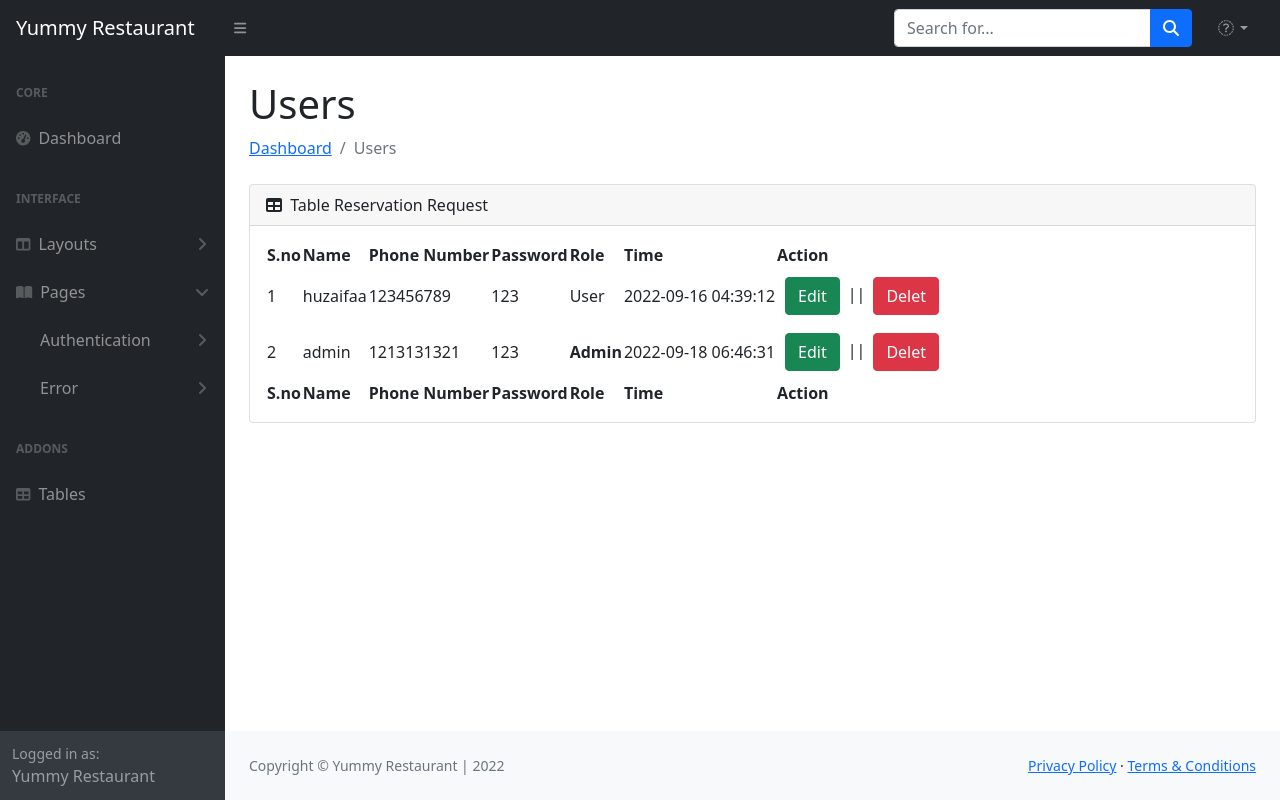
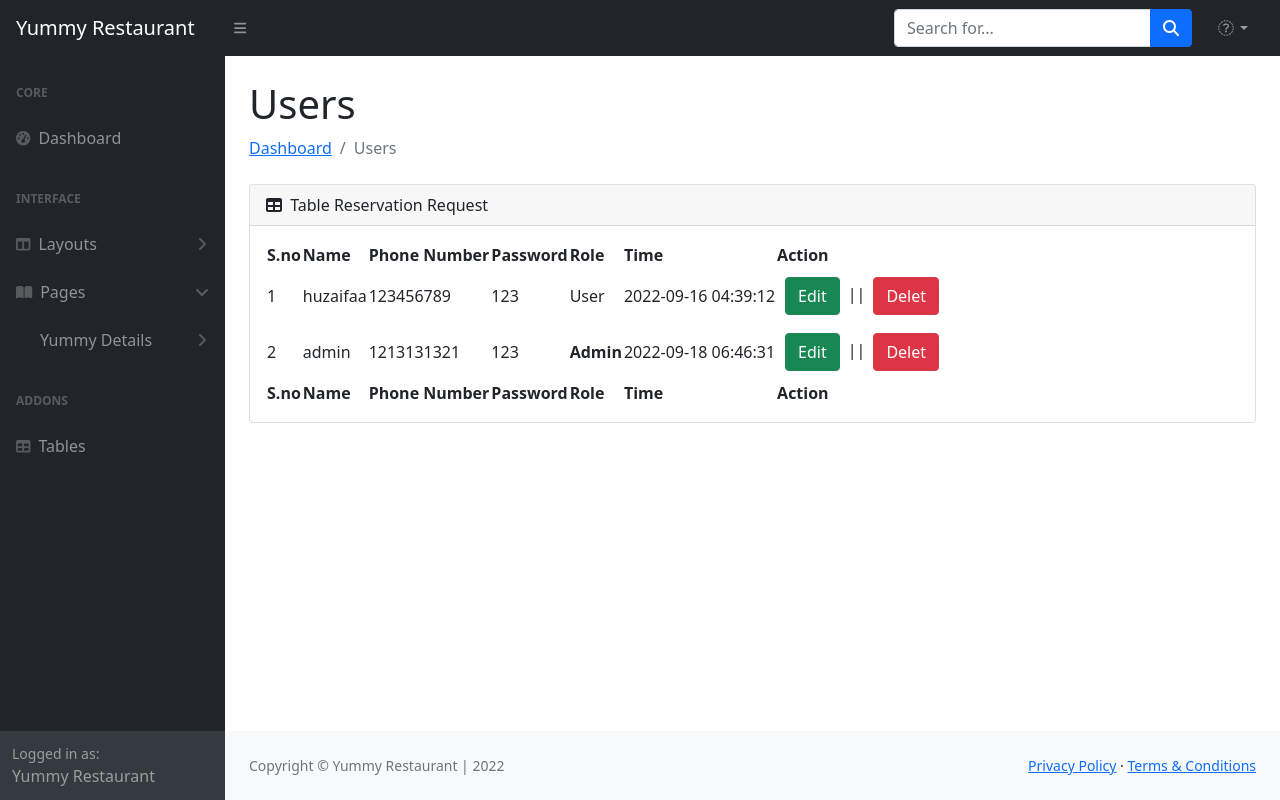
Before and after one commit to Huzaifa9181/restaurant, a PHP site: page /resturant/admin_panel/php/users.php in a window 1280 px wide, after a click on "Pages". Run offline with PHP 8.4, Linux system fonts and the light colour scheme; a user stored in the database is signed in; data comes from the database, SQL or seed files in the repository; some libraries are stand-ins or nearby versions.

```diff
--- a/admin_panel/php/users.php
+++ b/admin_panel/php/users.php
@@ -90,34 +90,18 @@
                         <div class="collapse" id="collapsePages" aria-labelledby="headingTwo"
                             data-bs-parent="#sidenavAccordion">
                             <nav class="sb-sidenav-menu-nested nav accordion" id="sidenavAccordionPages">
-                                <a class="nav-link collapsed" href="#" data-bs-toggle="collapse"
-                                    data-bs-target="#pagesCollapseAuth" aria-expanded="false"
-                                    aria-controls="pagesCollapseAuth">
-                                    Authentication
-                                    <div class="sb-sidenav-collapse-arrow"><i class="fas fa-angle-down"></i></div>
-                                </a>
-                                <div class="collapse" id="pagesCollapseAuth" aria-labelledby="headingOne"
-                                    data-bs-parent="#sidenavAccordionPages">
-                                    <nav class="sb-sidenav-menu-nested nav">
-                                        <a class="nav-link" href="login.html">Login</a>
-                                        <a class="nav-link" href="register.html">Register</a>
-                                        <a class="nav-link" href="password.html">Forgot Password</a>
-                                    </nav>
-                                </div>
-                                <a class="nav-link collapsed" href="#" data-bs-toggle="collapse"
-                                    data-bs-target="#pagesCollapseError" aria-expanded="false"
-                                    aria-controls="pagesCollapseError">
-                                    Error
-                                    <div class="sb-sidenav-collapse-arrow"><i class="fas fa-angle-down"></i></div>
-                                </a>
-                                <div class="collapse" id="pagesCollapseError" aria-labelledby="headingOne"
-                                    data-bs-parent="#sidenavAccordionPages">
-                                    <nav class="sb-sidenav-menu-nested nav">
-                                        <a class="nav-link" href="401.html">401 Page</a>
-                                        <a class="nav-link" href="404.html">404 Page</a>
-                                        <a class="nav-link" href="500.html">500 Page</a>
-                                    </nav>
-                                </div>
+                                    <a class="nav-link collapsed" href="#" data-bs-toggle="collapse" data-bs-target="#pagesCollapseAuth" aria-expanded="false" aria-controls="pagesCollapseAuth">
+                                        Yummy Details
+                                        <div class="sb-sidenav-collapse-arrow"><i class="fas fa-angle-down"></i></div>
+                                    </a>
+                                    <div class="collapse" id="pagesCollapseAuth" aria-labelledby="headingOne" data-bs-parent="#sidenavAccordionPages">
+                                        <nav class="sb-sidenav-menu-nested nav">
+                                            <a class="nav-link" href="users.php">User Details</a>
+                                            <a class="nav-link" href="../tables.php">Booking Details</a>
+                                            <a class="nav-link" href="products.php">Product Details</a>
+                                            <a class="nav-link" href="category.php">Category Details</a>
+                                        </nav>
+                                    </div>
                             </nav>
                         </div>
                         <div class="sb-sidenav-menu-heading">Addons</div>
```
